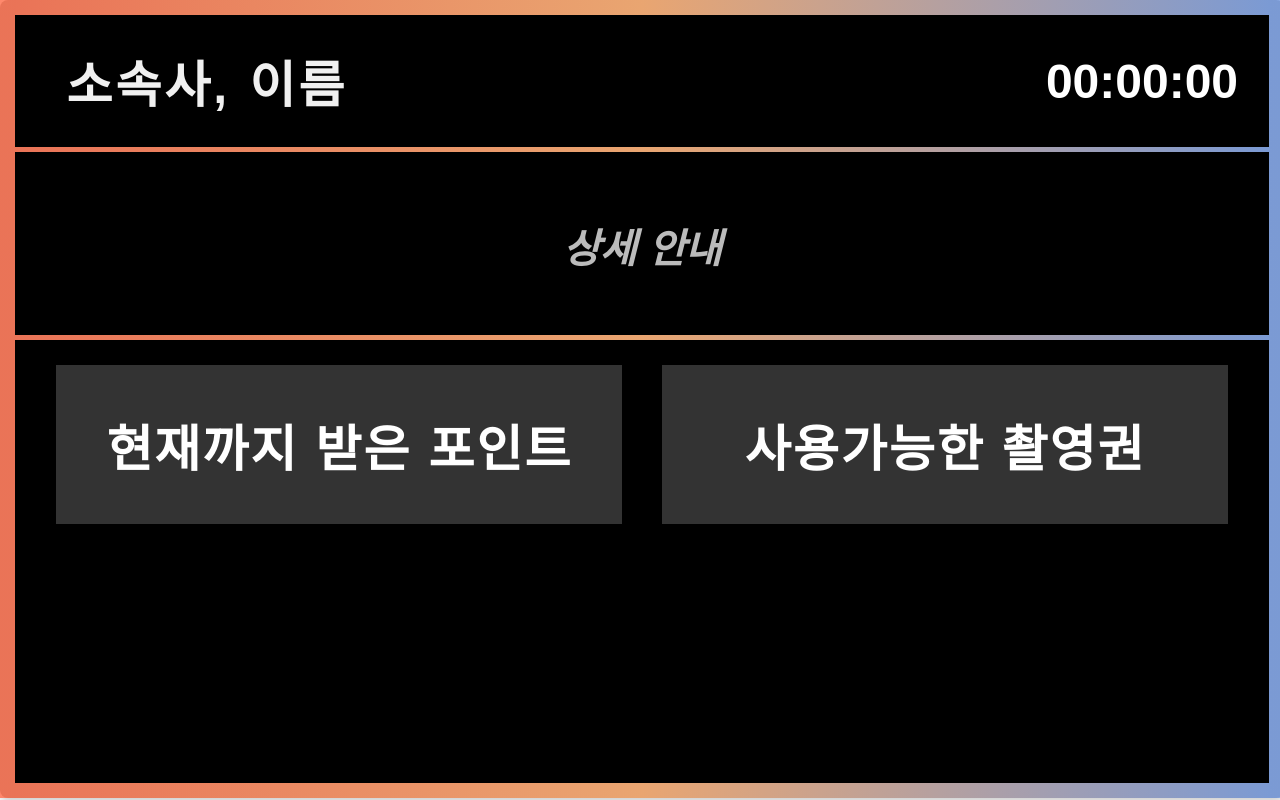
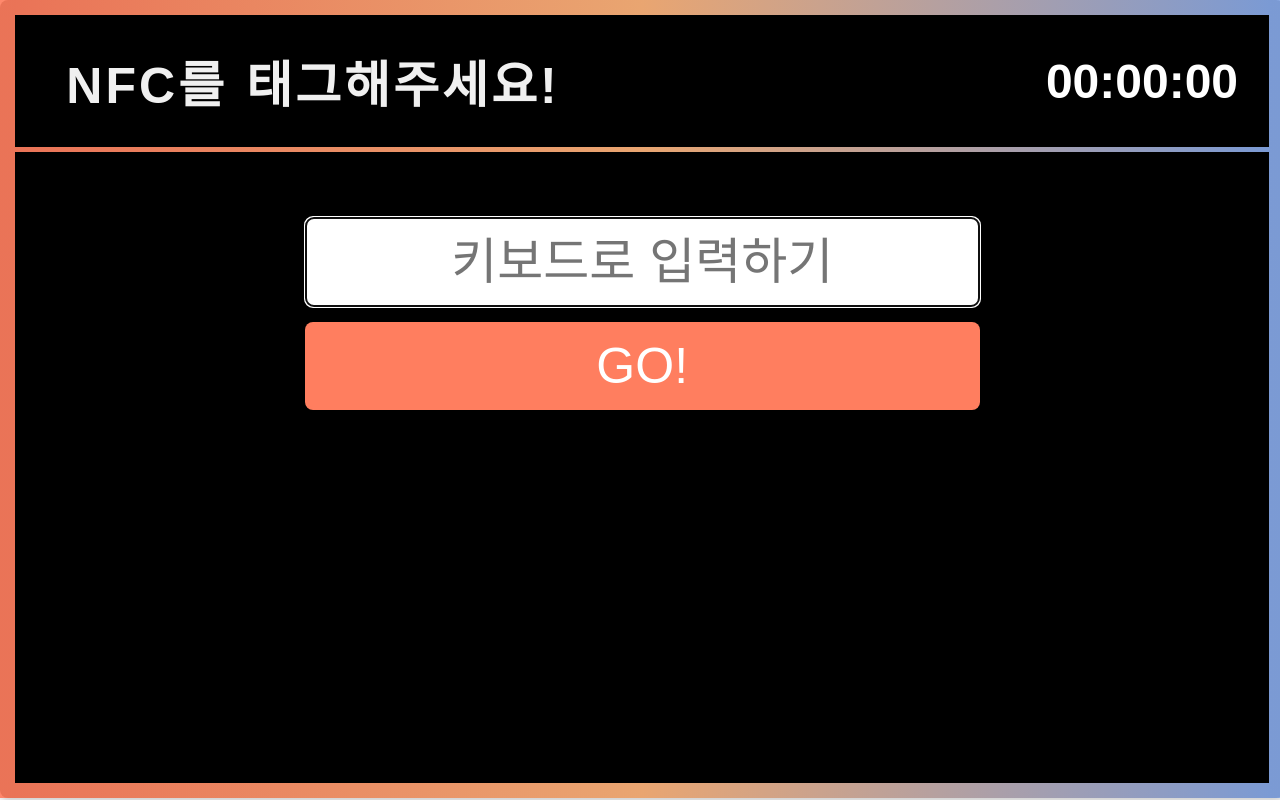
Before and after one commit to djpibo/onlyonefair_main, a Flask app: page / in a window 1280 px wide. Run offline with Flask 3, Linux system fonts and the light colour scheme; some libraries are stand-ins or nearby versions; some web fonts are replaced.

Commit message:
[feat] key-in 로그인창 기능 개발

```diff
--- a/main.py
+++ b/main.py
@@ -1,4 +1,6 @@
-from flask import Flask, render_template
+import time
+
+from flask import Flask, render_template, request, redirect, url_for
 from flask_socketio import SocketIO
 
 from injector import Injector
@@ -14,11 +16,38 @@ socketio = SocketIO(app, cors_allowed_origins="*")  # CORS 설정
 injector = Injector([ChungMuro()])
 commander = injector.get(Commander)
 
+@app.route('/')
+def main():
+    return render_template('main.html')
 
-@app.route('/')
+@app.route('/index')
 def index():
     return render_template('index.html')
 
+@app.route('/admin')
+def admin():
+    serial_number = request.args.get('serial_number')
+    scr_dto: ScreenDTO = commander.start_card_polling(f"k{serial_number}")
+    if scr_dto is None:
+        return
+    tf = scr_dto.peer_name == "운영진"
+    new_dto = {
+        'comment': scr_dto.comment,
+        'acc_score': '대상 아님' if tf else int(scr_dto.acc_score),
+        'current_score': '' if int(scr_dto.current_score) == 0 else f"(+{int(scr_dto.current_score)})",
+        'photo': '무제한' if tf else int((scr_dto.acc_score - scr_dto.used_score) / 800),
+        'peer_name': '운영진입니다' if tf else f"{scr_dto.peer_name}님",
+        'peer_company': scr_dto.peer_company,
+        'enter_dvcd': scr_dto.enter_dvcd_kor,
+        'require_time': scr_dto.require_time,
+    }
+    return render_template('admin.html', scr_dto=new_dto)
+
+# 일련번호 처리 및 5초 후 리다이렉트
+@app.route('/submit', methods=['POST'])
+def submit_serial_number():
+    serial_number = request.form['serial-number']
+    return redirect(url_for('admin', serial_number=serial_number))
 
 @socketio.on('nfc_data')
 def handle_nfc_data(response):
@@ -39,6 +68,5 @@ def handle_nfc_data(response):
         'require_time': scr_dto.require_time,
     })
 
-
 if __name__ == "__main__":
     socketio.run(app, debug=True, allow_unsafe_werkzeug=True)
--- a/static/styles.css
+++ b/static/styles.css
@@ -158,3 +158,44 @@ hr.hr-14 {
     margin: 10px 0; /* 선의 상하 여백 */
     animation: blink-border 1s ease-in-out infinite; /* 테두리 깜빡이는 애니메이션 */
 }
+
+ /* 폼 스타일 */
+form {
+    width: 100%;
+    display: flex;
+    flex-direction: column;
+    gap: 15px; /* 요소 간격 */
+}
+
+/* 입력 필드 스타일 */
+input {
+    padding: 15px;
+    font-size: 50px; /* 폰트 크기 */
+    border: 1px solid #ddd;
+    border-radius: 8px; /* 둥근 모서리 */
+    width: 100%;
+    box-sizing: border-box; /* 패딩을 포함하여 너비 설정 */
+    text-align: center; /* 입력 텍스트와 placeholder 가운데 정렬 */
+    caret-color: #0056b3; /* 커서 색상 */
+    caret-width: 3px; /* 커서 두께 (일부 브라우저에서 지원) */
+}
+
+/* 버튼 스타일 */
+button {
+    padding: 15px;
+    font-size: 50px; /* 폰트 크기 */
+    border: none;
+    background-color: #ff7e5f; /* 버튼 배경색 */
+    color: #ffffff; /* 버튼 글자색 */
+    border-radius: 8px; /* 둥근 모서리 */
+    cursor: pointer;
+    transition: background-color 0.3s, transform 0.3s;; /* 부드러운 색상 변화 */
+}
+
+button:hover {
+    background-color: #0056b3; /* 버튼 hover 색상 */
+}
+button:active {
+    transform: scale(1.1); /* 살짝 확대 */
+    background-color: #004080; /* 버튼 눌렸을 때의 색상 */
+}
--- a/templates/index.html
+++ b/templates/index.html
@@ -33,5 +33,11 @@
     </div>
     <script src="https://cdn.socket.io/4.3.2/socket.io.min.js" defer></script>
     <script src="{{ url_for('static', filename='scripts.js') }}" defer></script>
+    <script>
+        // 페이지 로드 후 5초 뒤에 메인 페이지로 리다이렉트
+        setTimeout(function() {
+            window.location.href = "/";
+        }, 3000);
+    </script>
 </body>
 </html>
--- /dev/null
+++ b/templates/main.html
@@ -0,0 +1,34 @@
+<!DOCTYPE html>
+<html lang="ko">
+<head>
+    <meta charset="UTF-8">
+    <meta name="viewport" content="width=device-width, initial-scale=1.0">
+    <title>💥ONLYONE FAIR</title>
+    <link rel="stylesheet" href="{{ url_for('static', filename='styles.css') }}">
+    <script>
+        window.onload = function() {
+            document.getElementById('serial-number').focus();
+        };
+    </script>
+</head>
+<div class="container">
+        <div class="title-container">
+            <div class="title">
+              <h1>NFC를 태그해주세요!</h1>
+            </div>
+            <div class="clock">
+                <h2 id="clock">00:00:00</h2>
+                <p id="future-time" style="display: none;">08:00 후 시각: --:--:--</p>
+            </div>
+        </div>
+        <hr class="hr-14">
+        <div class="comment">
+          <h1 id="comment">
+            <form action="{{ url_for('submit_serial_number') }}" method="POST">
+                <input type="text" id="serial-number" name="serial-number" placeholder="키보드로 입력하기" required>
+                <button type="submit">GO!</button>
+            </form>
+          </h1>
+        </div>
+    </div>
+</html>
```
Also changed, not shown: command.py (+18 -7 lines), service/common_service.py (+12 -0 lines), templates/admin.html (+4 -4 lines).
